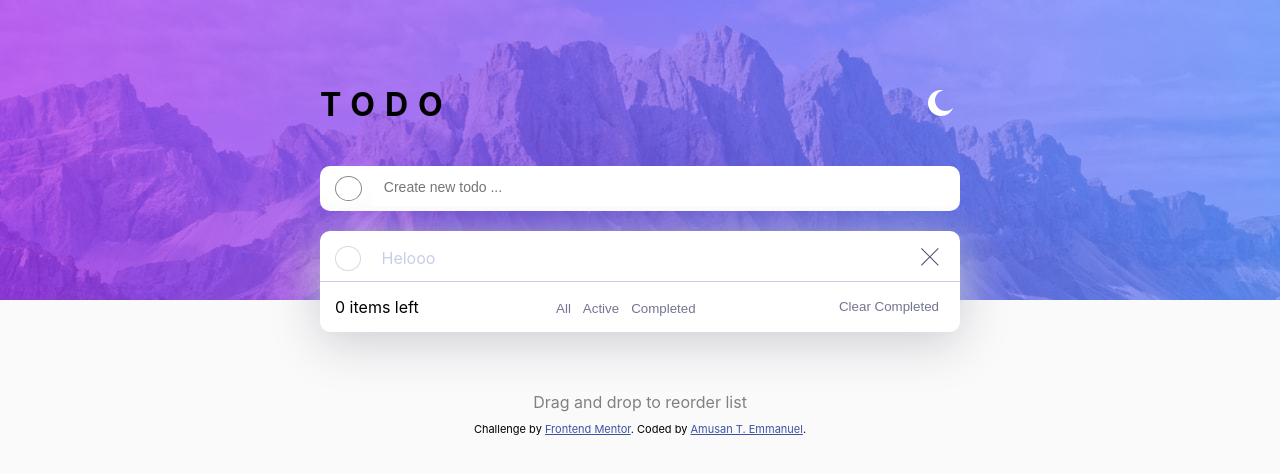
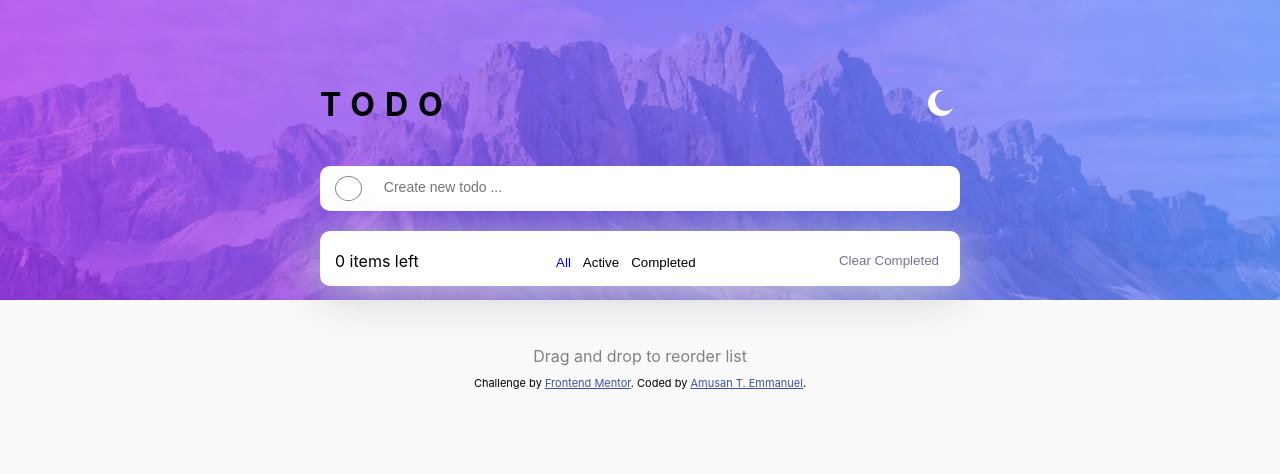
Before and after one commit to EmmanuelToluwanimi/react-todo-app, a React (Create React App) app: page / in a window 1280 px wide. Shown: the top 474 px of the page. Built offline with nearby package versions, Linux system fonts and the light colour scheme.

Commit message:
finishing off

```diff
--- a/src/App.js
+++ b/src/App.js
@@ -1,4 +1,5 @@
-import React, { useState, useRef, useEffect } from 'react';
+import React, { useState, useEffect } from 'react';
+import uuidv4 from 'uuid/dist/v4';
 import Todoinput from './components/Todoinput';
 import Listtodos from './components/Listtodos';
 import iconsun from './assets/images/icon-sun.svg';
@@ -8,17 +9,45 @@ import iconmoon from './assets/images/icon-moon.svg'
 function App() {
   const [isDark, setIsDark] = useState(false);
   const [Todos, setTodos] = useState([]);
-  // const TodoHandler = useRef();
+  const [altTodo, setAltTodo] = useState([...Todos]);
+  const [filterstat, setFilterstat] = useState("all");
+
+  useEffect(() => {
+
+    const newTodo = [...Todos];
+
+    switch (filterstat) {
+      case "active":
+        return setAltTodo(newTodo.filter(todo => !todo.completed));
+
+      case "completed":
+        return setAltTodo(newTodo.filter(todo => todo.completed));
+
+      default: return setAltTodo(newTodo);
+    }
+
+  }, [Todos, filterstat]);
 
   function sendTodo(sentTodo) {
-    const newTodo = [...Todos, sentTodo]
+    const newTodo = [...Todos, {
+      id: uuidv4(),
+      name: sentTodo,
+      completed: false
+    }]
     setTodos(newTodo);
-    console.log(newTodo);
+    // console.log(newTodo);
   }
 
-  function getValue() {
+  useEffect(() => {
+    const storedTodos = JSON.parse(localStorage.getItem("Todo-app"));
+    if (storedTodos) {
+      setTodos(storedTodos);
+    }
+  }, []);
 
-  }
+  useEffect(() => {
+    localStorage.setItem("Todo-app", JSON.stringify(Todos))
+  }, [Todos]);
 
   useEffect(() => {
     const darko = JSON.parse(localStorage.getItem("darkthemer"));
@@ -30,6 +59,42 @@ function App() {
   useEffect(() => {
     localStorage.setItem('darkthemer', JSON.stringify(isDark));
   }, [isDark]);
+
+  function delTodo(id) {
+    const newTodo = [...Todos];
+    const todo = newTodo.findIndex(todo => todo.id === id);
+    newTodo.splice(todo, 1)
+    setTodos(newTodo);
+  };
+
+  function toggleCompleted(id) {
+    const newTodo = [...Todos];
+    const todo = newTodo.find(todo => todo.id === id);
+    // console.log(todo);
+    todo.completed = !todo.completed;
+    setTodos(newTodo);
+  };
+
+  function clearCompleted() {
+    const newTodo = Todos.filter(todo => !todo.completed);
+    setTodos(newTodo);
+    setFilterstat("all");
+  };
+
+  function renderAllTodos() {
+    setFilterstat("all");
+    console.log(altTodo);
+  };
+
+  function xa() {
+    setFilterstat("active");
+    console.log(altTodo);
+  }
+
+  function xc() {
+    setFilterstat("completed");
+    console.log(altTodo);
+  }
 
   let tog = 'sbody';
   if (isDark) {
@@ -51,14 +116,30 @@ function App() {
           </button>
         </div>
 
-        <Todoinput sendTodo={sendTodo}/>
+        <Todoinput sendTodo={sendTodo} />
 
-        <Listtodos />
+        <Listtodos
+          Todos={Todos}
+          altTodo={altTodo}
+          delTodo={delTodo}
+          toggleCompleted={toggleCompleted}
+          clearCompleted={clearCompleted}
+          renderAllTodos={renderAllTodos}
+          altTodo={altTodo}
+          filterstat={filterstat}
+          setFilterstat={setFilterstat}
+        />
+
+        <div className="desktop-filta">
+          <button style={filterstat === "all" ? {color:"blue"}: {color:"initial"}} onClick={renderAllTodos}>All</button>
+          <button style={filterstat === "active" ? {color:"blue"}: {color:"initial"}} onClick={xa}>Active</button>
+          <button style={filterstat === "completed" ? {color:"blue"}: {color:"initial"}} onClick={xc}>Completed</button>
+        </div>
 
         <div className="dand">Drag and drop to reorder list</div>
 
         <div className="attribution">
-          Challenge by <a href="https://www.frontendmentor.io?ref=challenge" target="_blank">Frontend Mentor</a>.
+          Challenge by <a href="https://www.frontendmentor.io?ref=challenge" rel="noreferrer" target="_blank">Frontend Mentor</a>.
           Coded by <a href="#">Amusan T. Emmanuel</a>.
         </div>
 
--- a/src/components/Listtodos.js
+++ b/src/components/Listtodos.js
@@ -1,38 +1,32 @@
 import React from 'react';
 import Todoholder from './Todoholder'
 
-export default function Listtodos() {
+export default function Listtodos({ Todos, altTodo, delTodo, toggleCompleted, clearCompleted, filterstat, setFilterstat }) {
+    // function filterHandler(stat) {
+    //     setFilterstat(stat);
+    // }
+
     return (
         <div className="card-todo">
 
             <div className="card-bag">
-                <Todoholder/>
-                {/* <div className="card-content">
-                    <input type="checkbox" name="" id="" className="cb" checked>
-                    <div className ="togo">Helooo</div>
-                    <button>
-                    <img src="./images/icon-cross.svg" alt="icon-cross">
-                    </button>
-                </div> */}
-                {/* <div className="card-content">
-                    <input type="checkbox" name="" id="" className="cb">
-                    <div className ="togo">Helooo</div>
-                    <button>
-                    <img src="./images/icon-cross.svg" alt="icon-cross">
-                    </button>
-                </div> */}
+                {
+                    altTodo.map(todo => {
+                        return <Todoholder todo={todo} key={todo.id} delTodo={delTodo} toggleCompleted={toggleCompleted} />
+                    })
+                }
             </div>
 
             <div className="todo-footer">
-                <div>0 items left</div>
+                <div>{Todos.filter(todo => !todo.completed).length} items left</div>
 
                 <div className="desktop-filt">
-                    <button>All</button>
-                    <button>Active</button>
-                    <button>Completed</button>
+                    <button style={filterstat === "all" ? {color:"blue"}: {color:"initial"}} onClick={() => setFilterstat("all")}>All</button>
+                    <button style={filterstat === "active" ? {color:"blue"}: {color:"initial"}} onClick={() => setFilterstat("active")}>Active</button>
+                    <button style={filterstat === "completed" ? {color:"blue"}: {color:"initial"}} onClick={() => setFilterstat("completed")}>Completed</button>
                 </div>
 
-                <button>Clear Completed</button>
+                <button onClick={clearCompleted}>Clear Completed</button>
             </div>
 
         </div>
--- a/src/components/Todoholder.js
+++ b/src/components/Todoholder.js
@@ -1,12 +1,20 @@
 import React from 'react';
 import iconcross from '../assets/images/icon-cross.svg';
 
-export default function Todoholder() {
+export default function Todoholder({ todo, delTodo, toggleCompleted }) {
+  function delTodoHandler() {
+    delTodo(todo.id);
+  };
+
+  function toggleCompletedHandler() {
+    toggleCompleted(todo.id)
+  }
+
   return (
     <div className="card-content">
-          <input type="checkbox" name="" id="" className="cb"></input>
-          <div className="togo">Helooo</div>
-          <button>
+      <input type="checkbox" name={todo} id={todo.id} checked={todo.completed} onChange={toggleCompletedHandler} className="cb"></input>
+      <div className="togo">{todo.name}</div>
+      <button className="showBtn" onClick={delTodoHandler}>
         <img src={iconcross} alt="icon-cross"></img>
       </button>
     </div>
--- a/src/components/Todoinput.js
+++ b/src/components/Todoinput.js
@@ -3,9 +3,12 @@ import React, { useRef } from 'react';
 export default function Todoinput({sendTodo}) {
     const TodoHandler = useRef();
 
-    // function sendInputvalue() {
-
-    // }
+    function enterKey(e) {
+        if (e.keyCode === 13) {
+            // e.preventDefault();
+            TodoClick();
+        }
+    }
 
     function TodoClick() {
         const name = TodoHandler.current.value;
@@ -19,7 +22,7 @@ export default function Todoinput({sendTodo}) {
     return (
         <div className="todo-input">
             <span className="cicu" onClick={TodoClick}></span>
-            <input type="text" ref={TodoHandler} placeholder="Create new todo ..."></input>
+            <input type="text" ref={TodoHandler} onKeyUp={enterKey} placeholder="Create new todo ..."></input>
         </div>
     )
 }
--- a/src/index.css
+++ b/src/index.css
@@ -116,8 +116,12 @@ body {
   display: flex;
   align-items: center;
   padding: 10px 15px;
+  color: #585858;
+  cursor: pointer;
+}
+
+.dark-theme .card-content{
   color: hsl(234, 39%, 85%);
-  cursor: pointer;
 }
 
 .card-content input {
@@ -132,6 +136,11 @@ body {
   background-color: inherit;
   cursor: pointer;
   border: none;
+  display: none;
+}
+
+.card-content:hover button{
+  display: block;
 }
 
 .todo-footer {
@@ -176,10 +185,18 @@ body {
   background-color: white;
 }
 
+.btn-active{
+  color: blue;
+}
+
 .cb:checked+.togo {
   text-decoration: line-through;
-  color: #747474;
-  font-weight: 600;
+  color: #b6b6b6;
+  /* font-weight: 600; */
+}
+
+.dark-theme .cb:checked+.togo{
+  color: rgb(120, 113, 151);
 }
 
 .cb:checked {
```
Lines whose indentation alone changed are shown as unchanged.
